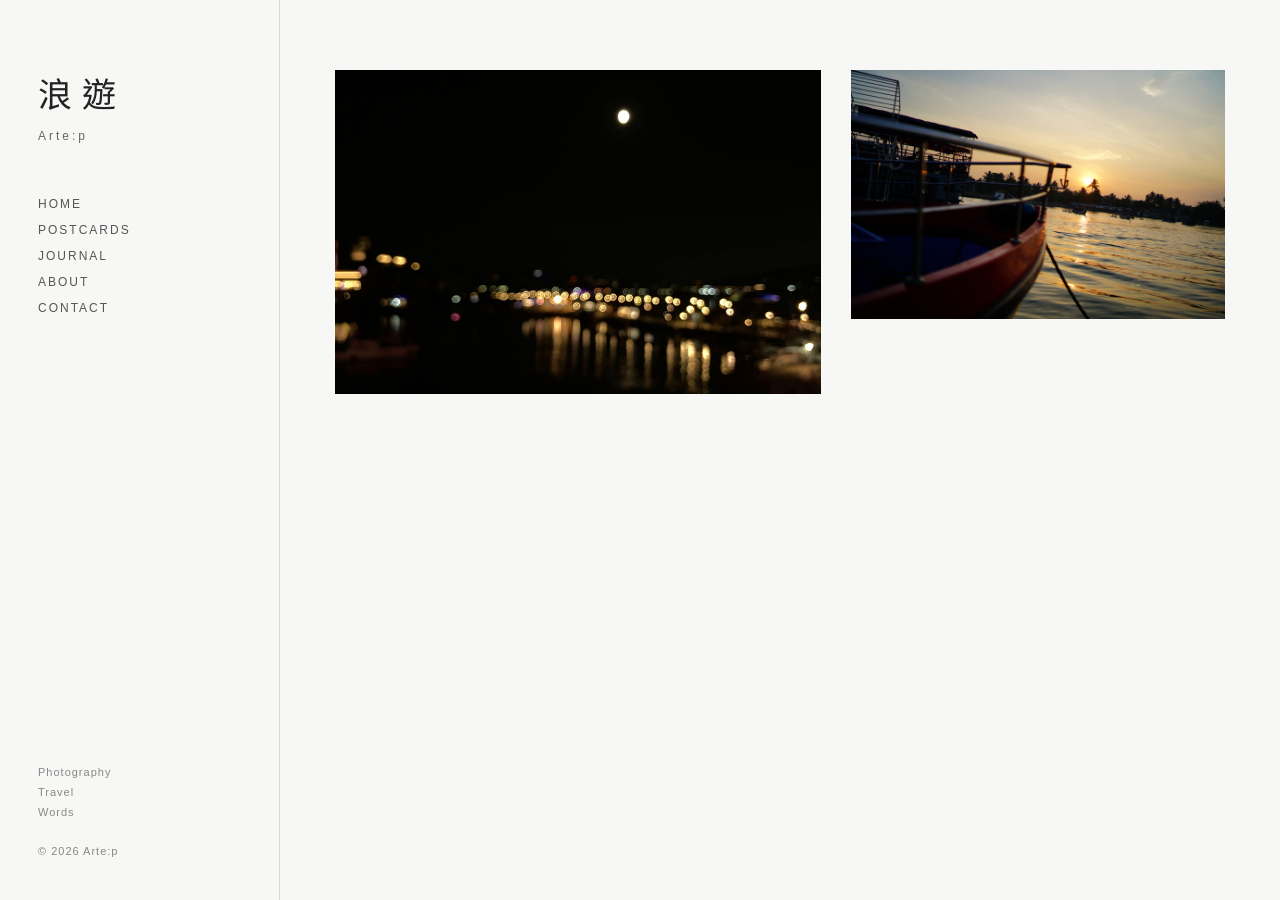
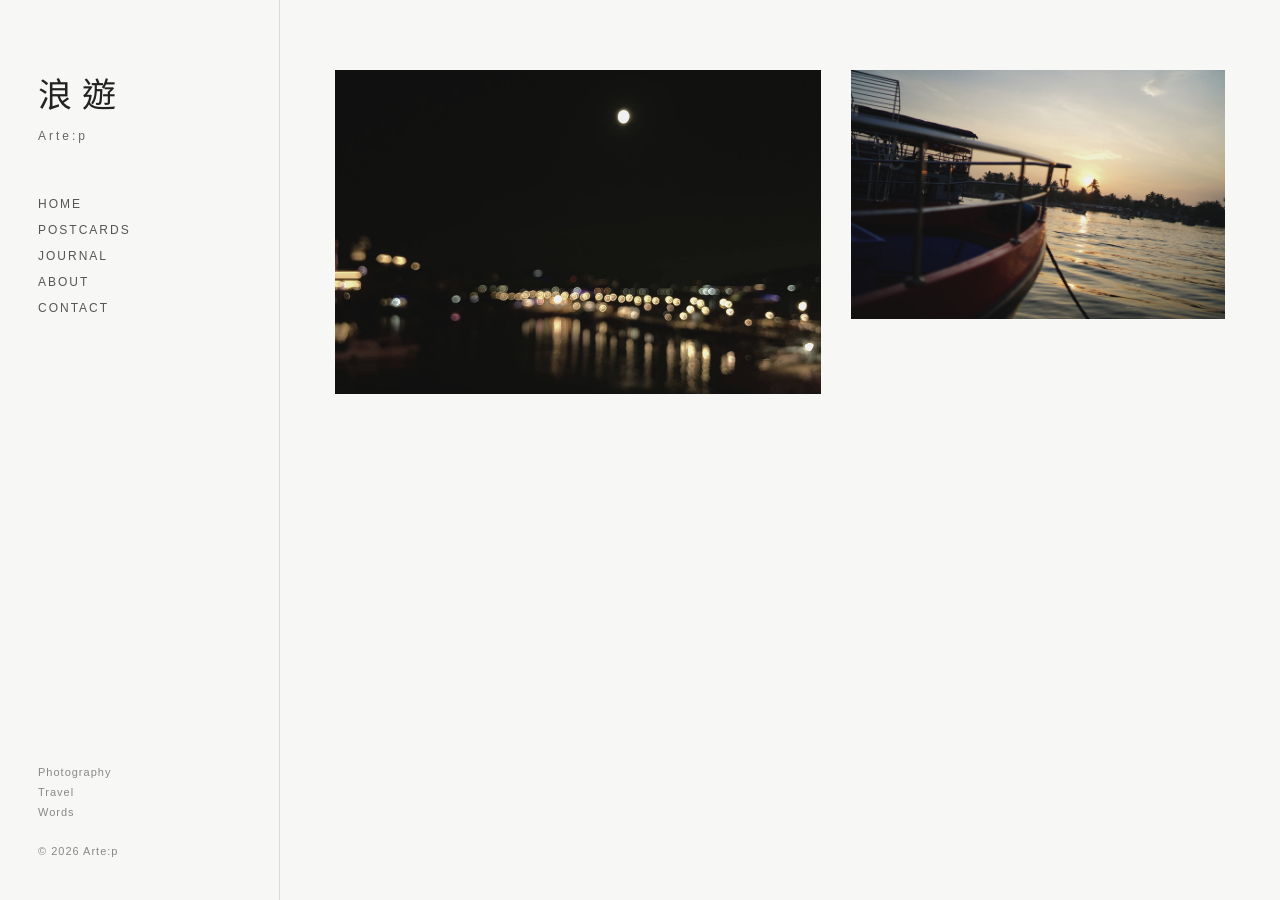
Before and after one commit to artep-wandering/artep-wandering.github.io, a Jekyll site: the page built from index.html, in a window 1280 px wide. Built offline with Jekyll 4.4.1, drawn with Linux system fonts in a browser that asks for light colours.

Commit message:
index_v1.0.14
Added a CSS filter to the image for visual effects.

```diff
--- a/index.html
+++ b/index.html
@@ -116,6 +116,14 @@ layout: null
       height: 100%;
       object-fit: cover;
       display: block;
+
+        /* Wandering Filter v1 */
+      filter:
+        brightness(1.08)
+        contrast(0.88)
+        saturate(0.72);
+        sepia(0.04)
+        hue-rotate(175deg);
 
     }
     .photo-link {
```
